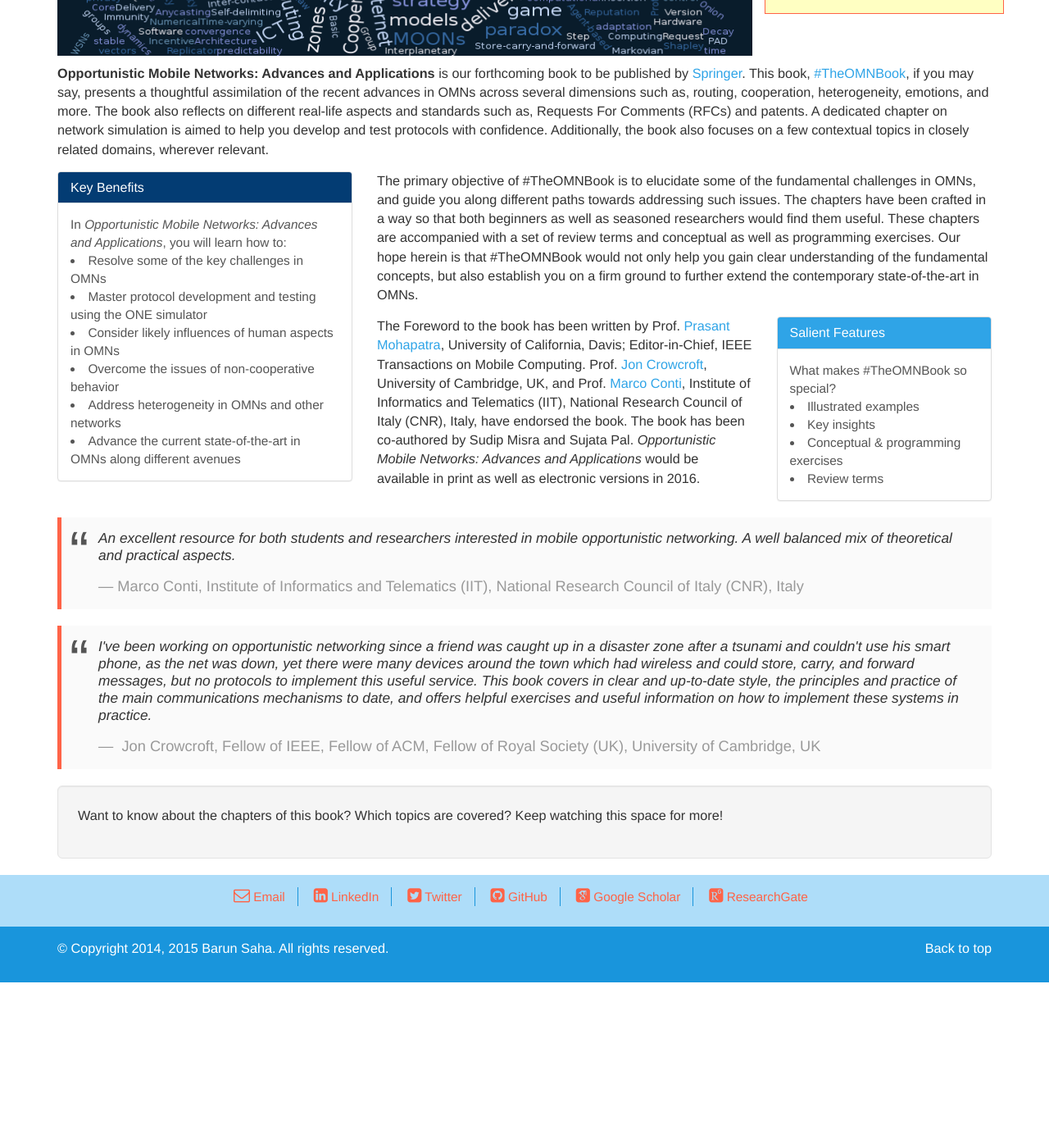
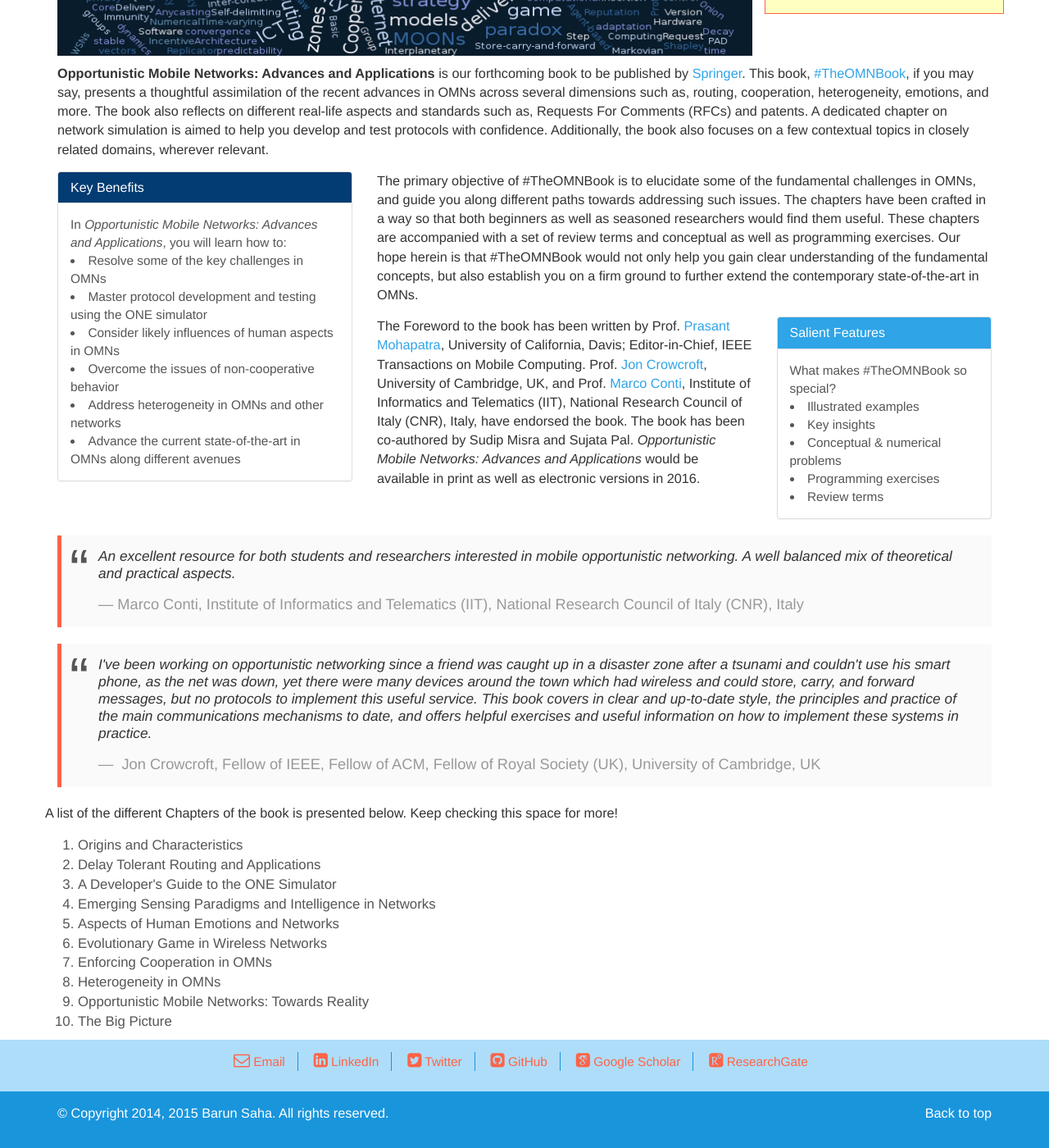
Before and after one commit to barun-saha/barun-saha.github.io, a Jekyll site: the page the_omn_book.html, which Jekyll copies as it is, in a window 1280 px wide and 1400 px high, scrolled down 332 px. Shown: the whole window at 82% size. Built offline with Jekyll 4.4.1, drawn with Linux system fonts in a browser that asks for light colours; nearby versions of some CDN libraries; some web fonts are replaced; comment, search, counter and statistics services are not loaded; before the commit the page ends 1530 px from its top, so only the background shows below that.

Commit message:
Added list of chapters

```diff
--- a/the_omn_book.html
+++ b/the_omn_book.html
@@ -187,7 +187,8 @@ Opportunistic Mobile Networks: Advances and Applications
                           <ul style="list-style: inside;">
                               <li>Illustrated examples</li>
                               <li>Key insights</li>
-                              <li>Conceptual &amp; programming exercises</li>
+                              <li>Conceptual &amp; numerical problems</li>
+                              <li>Programming exercises</li>
                               <li>Review terms</li>
                             </ul>
                       </div>
@@ -216,12 +217,24 @@ Opportunistic Mobile Networks: Advances and Applications
             </p>
         </blockquote>
 
-        <div class="well well-lg">
+        <div class="row">
             <p>
-                Want to know about the chapters of this book?
-                Which topics are covered?
-                Keep watching this space for more!
+                A list of the different Chapters of the book is presented below.
+                Keep checking this space for more!
             </p>
+
+            <ol style="font-size: 1.2em;">
+                <li>Origins and Characteristics</li>
+                <li>Delay Tolerant Routing and Applications</li>
+                <li>A Developer's Guide to the ONE Simulator</li>
+                <li>Emerging Sensing Paradigms and Intelligence in Networks</li>
+                <li>Aspects of Human Emotions and Networks</li>
+                <li>Evolutionary Game in Wireless Networks</li>
+                <li>Enforcing Cooperation in OMNs</li>
+                <li>Heterogeneity in OMNs</li>
+                <li>Opportunistic Mobile Networks: Towards Reality</li>
+                <li>The Big Picture</li>
+            </ol>
         </div>
 	</div>
 
```
Also changed, not shown: templates/the_omn_book.html (+18 -5 lines).
